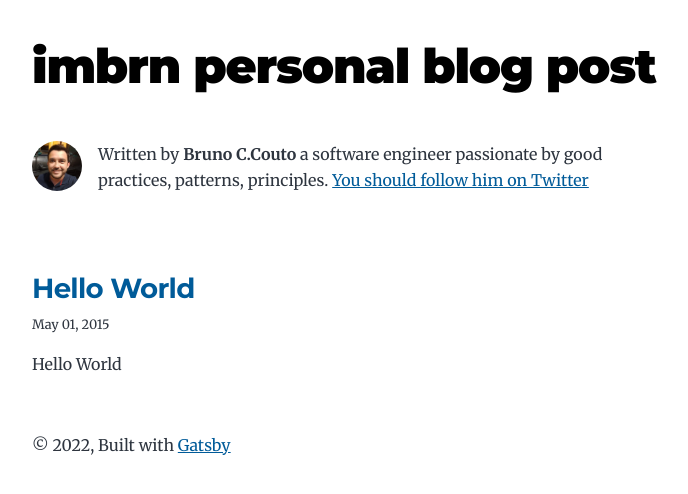
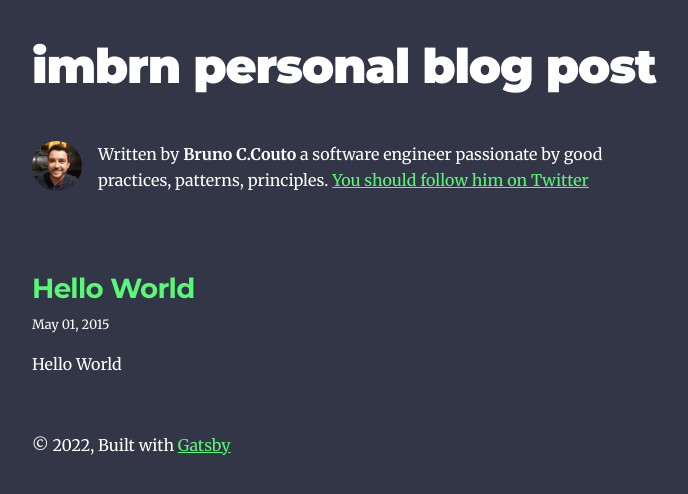
Before and after one commit to imbrn/blog, a Gatsby site: page / in a window 1280 px wide. Shown: the whole page, without its empty margins (292-980 px from the left). Built offline with nearby package versions, Linux system fonts and the light colour scheme; Gatsby itself is replaced by a stand-in of ours; a small style sheet from the web is missing.

Commit message:
dark color scheme as default

```diff
--- a/package.json
+++ b/package.json
@@ -19,12 +19,13 @@
     "gatsby-plugin-sharp": "^4.16.1",
     "gatsby-remark-copy-linked-files": "^5.16.0",
     "gatsby-remark-images": "^6.16.0",
-    "gatsby-remark-prismjs": "^6.16.0",
+    "gatsby-remark-prismjs": "^6.17.0",
     "gatsby-remark-responsive-iframe": "^5.16.0",
     "gatsby-remark-smartypants": "^5.16.0",
     "gatsby-source-filesystem": "^4.16.0",
-    "gatsby-transformer-remark": "^5.16.0",
+    "gatsby-transformer-remark": "^5.17.0",
     "gatsby-transformer-sharp": "^4.16.0",
+    "prism-themes": "^1.9.0",
     "prismjs": "^1.28.0",
     "react": "^18.1.0",
     "react-dom": "^18.1.0",
--- a/src/style.css
+++ b/src/style.css
@@ -54,12 +54,13 @@
   --fontSize-5: 2.074rem;
   --fontSize-6: 2.488rem;
   --fontSize-7: 2.986rem;
-  --color-primary: #005b99;
-  --color-text: #2e353f;
-  --color-text-light: #4f5969;
-  --color-heading: #1a202c;
-  --color-heading-black: black;
-  --color-accent: #d1dce5;
+  --color-background: #333647;
+  --color-primary: #59f879;
+  --color-text: #fff;
+  --color-text-light: #fff;
+  --color-heading: #fff;
+  --color-heading-black: #fff;
+  --color-accent: #59f879;
 }
 
 /* HTML elements */
@@ -75,6 +76,7 @@ html {
   font-size: var(--fontSize-root);
   -webkit-font-smoothing: antialiased;
   -moz-osx-font-smoothing: grayscale;
+  background-color: var(--color-background);
 }
 
 body {
```
Also changed, not shown: gatsby-browser.ts (+5 -5 lines), 1 other file.
